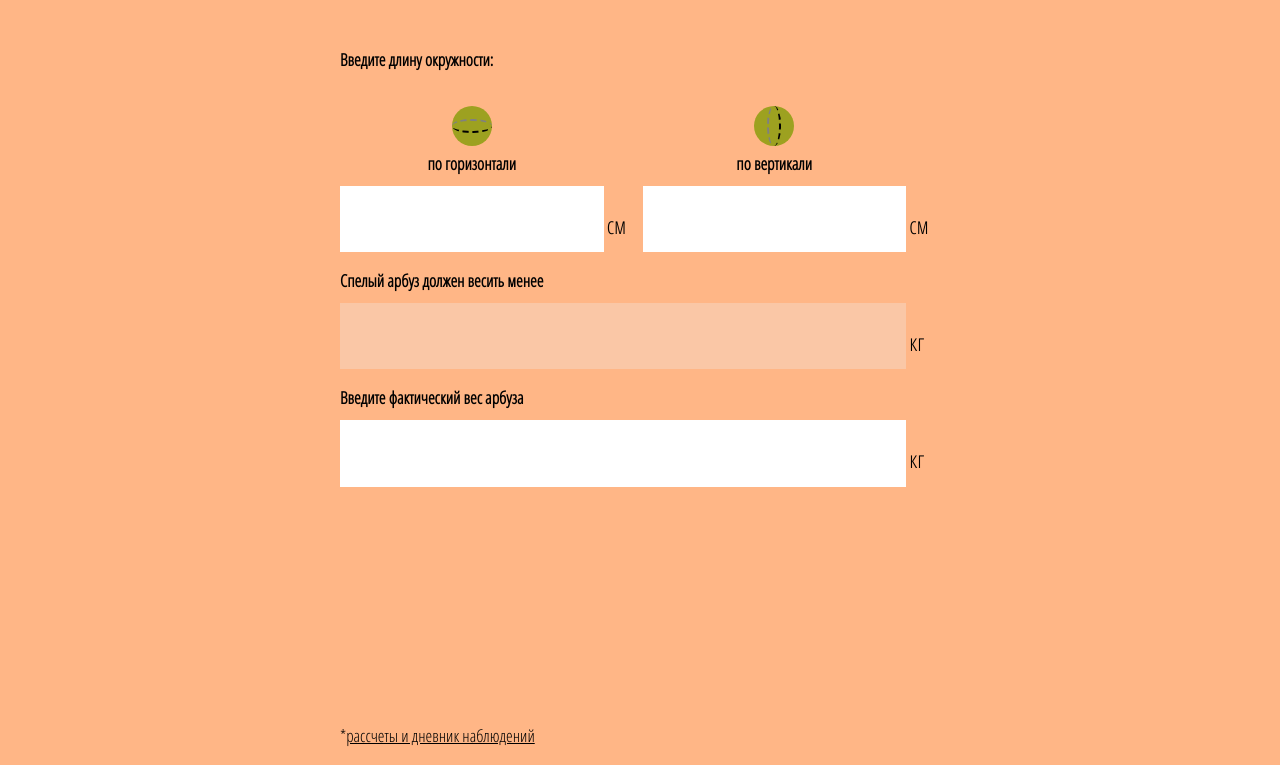
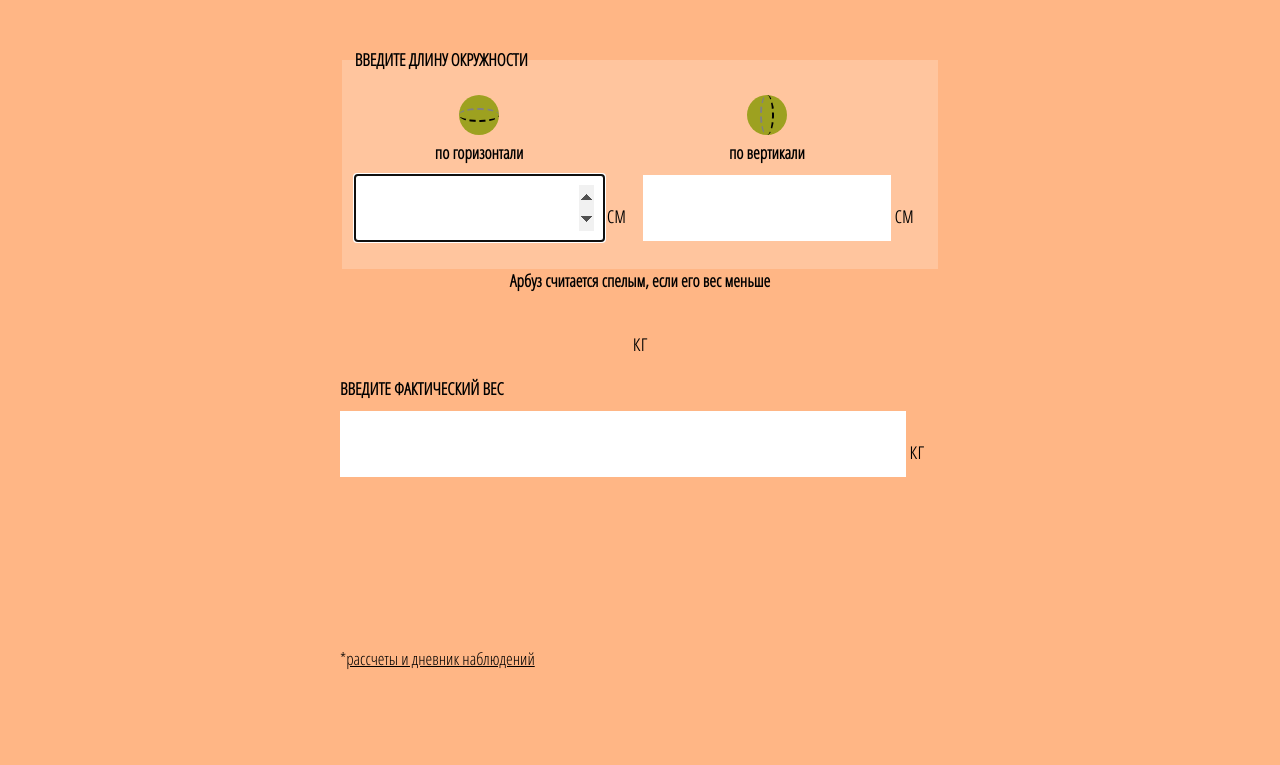
Before and after one commit to arbuzometr/arbuz.github.io, a plain HTML site: page index.html in a window 1280 px wide. Shown: the part 168-933 px from the top of the page. After the commit the page ends 855 px from the top, so only its background shows below. Drawn offline with Linux system fonts and the light colour scheme.

Commit message:
added autofocus and fieldset

```diff
--- a/css/main.css
+++ b/css/main.css
@@ -54,15 +54,15 @@ hr {
 audio, canvas, iframe, img, svg, video {
     vertical-align: middle;
 }
-/*
- * Remove default fieldset styles.
- */
 
 fieldset {
     border: 0;
-    margin: 0;
-    padding: 0;
+    background-color: rgba(255,255,255,0.2);
 }
+legend {
+    font-weight: bold;
+}
+
 /*
  * Allow only vertical resizing of textareas.
  */
@@ -90,7 +90,7 @@ html, body {
     margin: 0;
 }
 body {
-    background-color: #FFB686;
+    background-color: hsl(24, 100%, 76%);/*  #FFB686 */
     line-height: 1.4;
 }
 .text-center {
@@ -191,9 +191,6 @@ a:hover, a:active {
 }
 
 /* Content */
-main section {
-    margin-bottom: 4em;
-}
 .calculations {
     font-size: 1.4rem;
 }
@@ -242,6 +239,9 @@ main section {
 }
 .measure {
     font-size: 1.4em;
+}
+.result-mass {
+
 }
 .icon-circ {
     display: inline-block;
--- a/index.html
+++ b/index.html
@@ -24,15 +24,18 @@
             <div class="tagline">определяем спелость арбуза по обхвату и весу</div>
         </header>
         <main>
-            <section>
-                <p><b>Введите длину окружности:</b></p>
+            <section class="form">
+                <fieldset>
+    <legend>ВВЕДИТЕ ДЛИНУ ОКРУЖНОСТИ</legend>
                 <div class="form-group form-group_flex">
+
+
                     <div class="form-group_flex__col">
                         <div class="form-label-wrap">
                             <i class="icon-circ icon-circ_horizontal"></i>
                             <label class="form-label" for="js-circumference-horizontal">по горизонтали</label>
                         </div>
-                        <input type="number" id="js-circumference-horizontal" class="form-input" name="circumference-horizontal" value="" min="0" step="1" />
+                        <input type="number" autofocus="" id="js-circumference-horizontal" class="form-input" name="circumference-horizontal" value="" min="0" step="1" />
                         <span class="measure">см</span>
                     </div>
                     <div class="form-group_flex__col">
@@ -44,16 +47,17 @@
                         <span class="measure">см</span>
                     </div>
                 </div>
-                <div class="form-group">
-                    <label class="form-label" for="js-ideal-mass">Спелый арбуз должен весить менее</label>
-                    <input type="text" disabled="" id="js-ideal-mass" class="form-input" name="ideal-mass" />
+            </fieldset>
+                <div class="form-group text-center">
+                    <label class="form-label" for="js-ideal-mass">Арбуз считается спелым, если его вес меньше</label><br>
+                    <span id="js-ideal-mass" class="result-mass"></span>
                     <span class="measure">кг</span>
                     <div>
                         <span id="js-ideal-mass-max"></span>
                     </div>
                 </div>
                 <div class="form-group">
-                    <label class="form-label" for="js-mass">Введите фактический вес арбуза</label>
+                    <label class="form-label" for="js-mass">ВВЕДИТЕ ФАКТИЧЕСКИЙ ВЕС</label>
                     <input type="number" id="js-mass" class="form-input" name="mass" step="0.1" min="0" />
                     <span class="measure">кг</span>
                 </div>
--- a/js/main.js
+++ b/js/main.js
@@ -30,7 +30,7 @@ function countMelonByCirc() {
         /*show ideal weight*/
         var idealMass = getIdealMass(circumference);
 
-        document.getElementById('js-ideal-mass').value = idealMass;
+        document.getElementById('js-ideal-mass').innerHTML = idealMass;
         document.getElementById('js-ideal-mass-max').innerHTML = 'Если реальный вес арбуза меньше <b>' +
             getIdealMassMax(idealMass) + 'кг</b>, то скорее всего он переспел';
 
@@ -68,7 +68,7 @@ function getIdealMass(circumference) {
 }
 
 function getIdealMassMax(m) {
-    return (m * 0.9).toFixed(3);
+    return (m * 0.8).toFixed(3);
 }
 
 function getRipenessByCircumferencePercent(m, idealm) {
```
